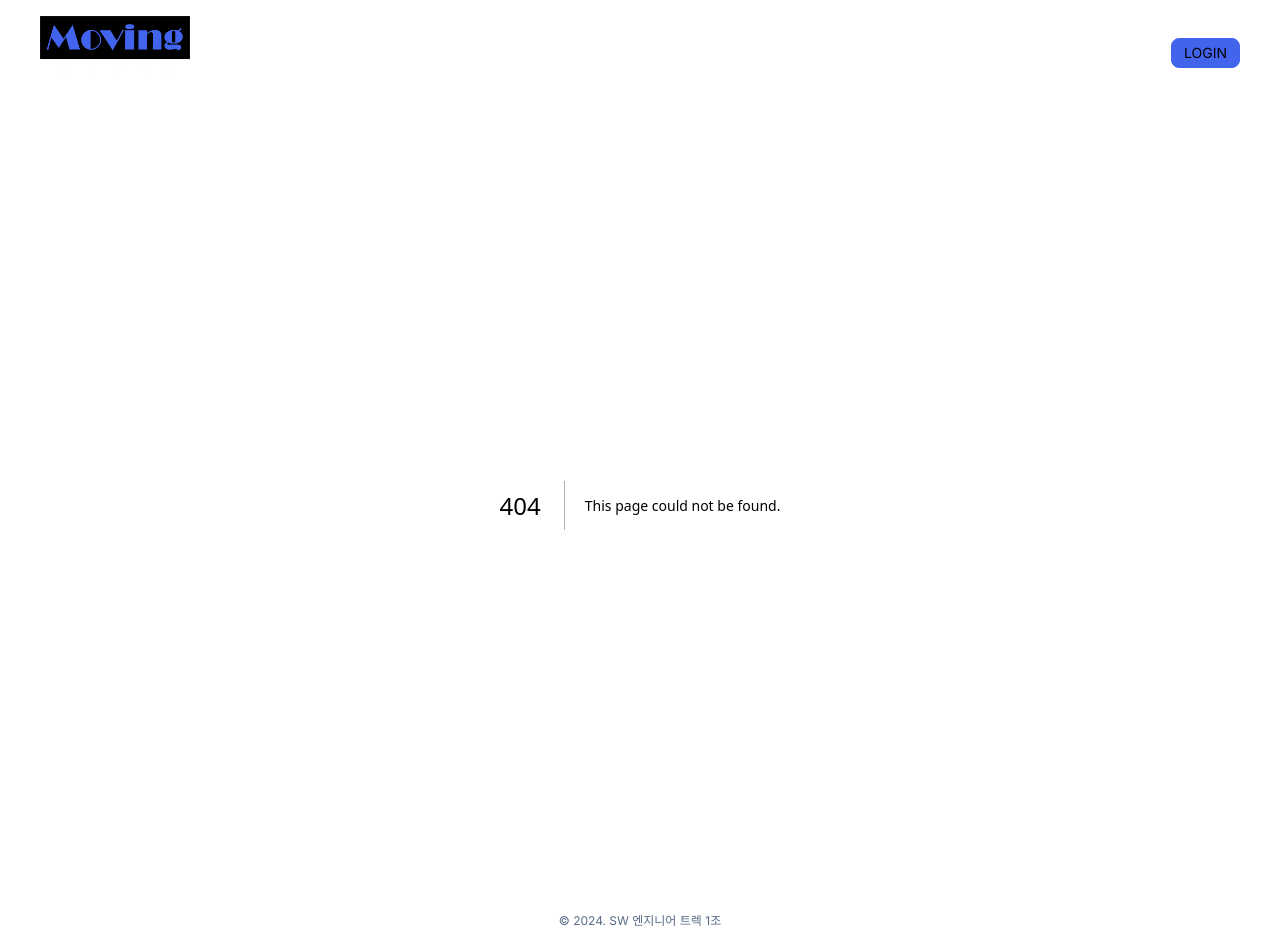
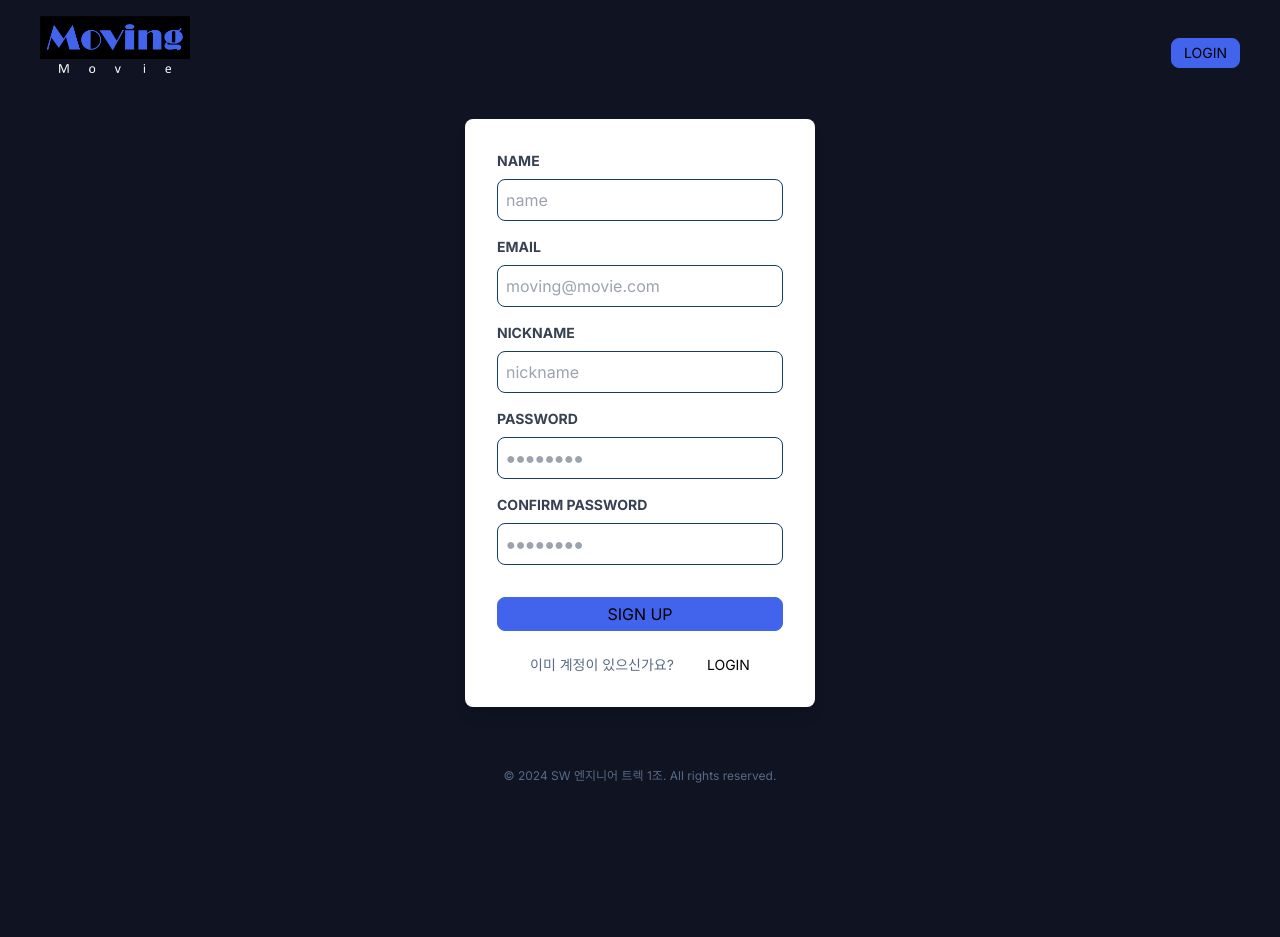
Before and after one commit to ESG-SW-TEAM-1/FE, a Next.js app: page /signup in a window 1280 px wide. Before the commit this address had no page. After the commit the page ends 800 px from the top, so only its background shows below. Built offline with nearby package versions, Linux system fonts and the light colour scheme.

Commit message:
feat: 회원가입 페이지

```diff
--- a/app/layout.js
+++ b/app/layout.js
@@ -13,9 +13,11 @@ export const metadata = {
 export default function RootLayout({ children }) {
   return (
     <html lang="en">
-      <body className={inter.className}>
+      <body className={`${inter.className} flex flex-col min-h-screen`}>
         <Header />
-        {children}
+        <main className="flex-grow flex justify-center items-center">
+          {children}
+        </main>
         <Footer />
       </body>
     </html>
--- a/app/login/page.jsx
+++ b/app/login/page.jsx
@@ -38,7 +38,7 @@ const LogIn = () => {
   };
 
   return (
-    <div className="flex flex-col items-center justify-center min-h-screen">
+    <div className="flex flex-col items-center justify-center">
       <div className="bg-white p-8 rounded-lg shadow-lg w-[350px]">
         <form onSubmit={handleLogin} className="flex flex-col justify-center">
           <InputForm
@@ -71,7 +71,7 @@ const LogIn = () => {
         </form>
 
         <div className="mt-6 text-sm flex justify-evenly items-center">
-          <span>회원이 아닌가요?</span>
+          <span className="text-textInactive">아직 계정이 없으신가요?</span>
           <Link href={"/signup"} className="text-bold hover:underline">
             SIGN UP
           </Link>
--- /dev/null
+++ b/app/signup/page.jsx
@@ -0,0 +1,139 @@
+"use client";
+
+import ButtonForm from "@/components/buttonForm";
+import InputForm from "@/components/inputForm";
+import Link from "next/link";
+import { useRouter } from "next/navigation";
+import React, { useState } from "react";
+
+const SignUp = () => {
+  const [inputs, setInputs] = useState({
+    name: "",
+    email: "",
+    nickname: "",
+    password: "",
+    confirmPassword: "",
+  });
+  const [errorMessage, setErrorMessage] = useState("");
+  const router = useRouter();
+
+  const handleChange = (e) => {
+    const { name, value } = e.target;
+    const newInputs = { ...inputs };
+    newInputs[name] = value;
+    setInputs(newInputs);
+  };
+
+  const validateForm = () => {
+    if (inputs.name < 2) {
+      setErrorMessage("이름은 2글자 이상이어야 합니다.");
+      return false;
+    }
+    const emailFormat = /^[^\s@]+@[^\s@]+\.[^\s@]+$/;
+    if (!emailFormat.test(inputs.email)) {
+      setErrorMessage("이메일 형식이 올바르지 않습니다.");
+      return false;
+    }
+    if (inputs.nickname < 2) {
+      setErrorMessage("닉네임은 2글자 이상이어야 합니다.");
+      return false;
+    }
+    if (inputs.password < 8) {
+      setErrorMessage("비밀번호는 8글자 이상이어야 합니다.");
+      return false;
+    }
+    if (inputs.password !== inputs.confirmPassword) {
+      setErrorMessage("비밀번호가 일치하지 않습니다.");
+      return false;
+    }
+
+    setErrorMessage("");
+    return true;
+  };
+
+  const handleSignUp = (e) => {
+    e.preventDefault();
+
+    if (!validateForm()) {
+      return;
+    }
+
+    console.log(inputs);
+    router.push("/login");
+  };
+
+  return (
+    <div className="flex flex-col items-center justify-center">
+      <div className="bg-white p-8 rounded-lg shadow-lg w-[350px]">
+        <form onSubmit={handleSignUp} className="flex flex-col justify-center">
+          <InputForm
+            label="NAME"
+            type="text"
+            name="name"
+            placeholder="name"
+            value={inputs.name}
+            onChange={handleChange}
+          />
+          <InputForm
+            label="EMAIL"
+            type="email"
+            name="email"
+            placeholder="moving@movie.com"
+            value={inputs.email}
+            onChange={handleChange}
+          />
+          <InputForm
+            label="NICKNAME"
+            type="text"
+            name="nickname"
+            placeholder="nickname"
+            value={inputs.nickname}
+            onChange={handleChange}
+          />
+          <InputForm
+            label="PASSWORD"
+            type="password"
+            name="password"
+            placeholder="●●●●●●●●"
+            value={inputs.password}
+            onChange={handleChange}
+          />
+          <InputForm
+            label="CONFIRM PASSWORD"
+            type="password"
+            name="confirmPassword"
+            placeholder="●●●●●●●●"
+            value={inputs.confirmPassword}
+            onChange={handleChange}
+          />
+          {errorMessage && (
+            <span className="flex justify-center text-sm text-red-500">
+              {errorMessage}
+            </span>
+          )}
+          <ButtonForm
+            type="submit"
+            disabled={
+              !inputs.name ||
+              !inputs.email ||
+              !inputs.nickname ||
+              !inputs.password ||
+              !inputs.confirmPassword
+            }
+          >
+            SIGN UP
+          </ButtonForm>
+        </form>
+
+        <div className="mt-6 text-sm flex justify-evenly items-center">
+          <span className="text-textInactive">이미 계정이 있으신가요?</span>
+          <Link href={"/login"} className="text-bold hover:underline">
+            LOGIN
+          </Link>
+        </div>
+      </div>
+    </div>
+  );
+};
+
+export default SignUp;
--- a/components/shared/footer.js
+++ b/components/shared/footer.js
@@ -3,9 +3,9 @@ import React from "react";
 const Footer = () => {
   return (
     <footer>
-      <div className="flex justify-center items-center px-auto py-2">
+      <div className="flex justify-center items-center px-auto py-4 mt-8">
         <span className="text-textInactive text-xs">
-          &copy; 2024. SW 엔지니어 트렉 1조
+          &copy; 2024 SW 엔지니어 트렉 1조. All rights reserved.
         </span>
       </div>
     </footer>
```
